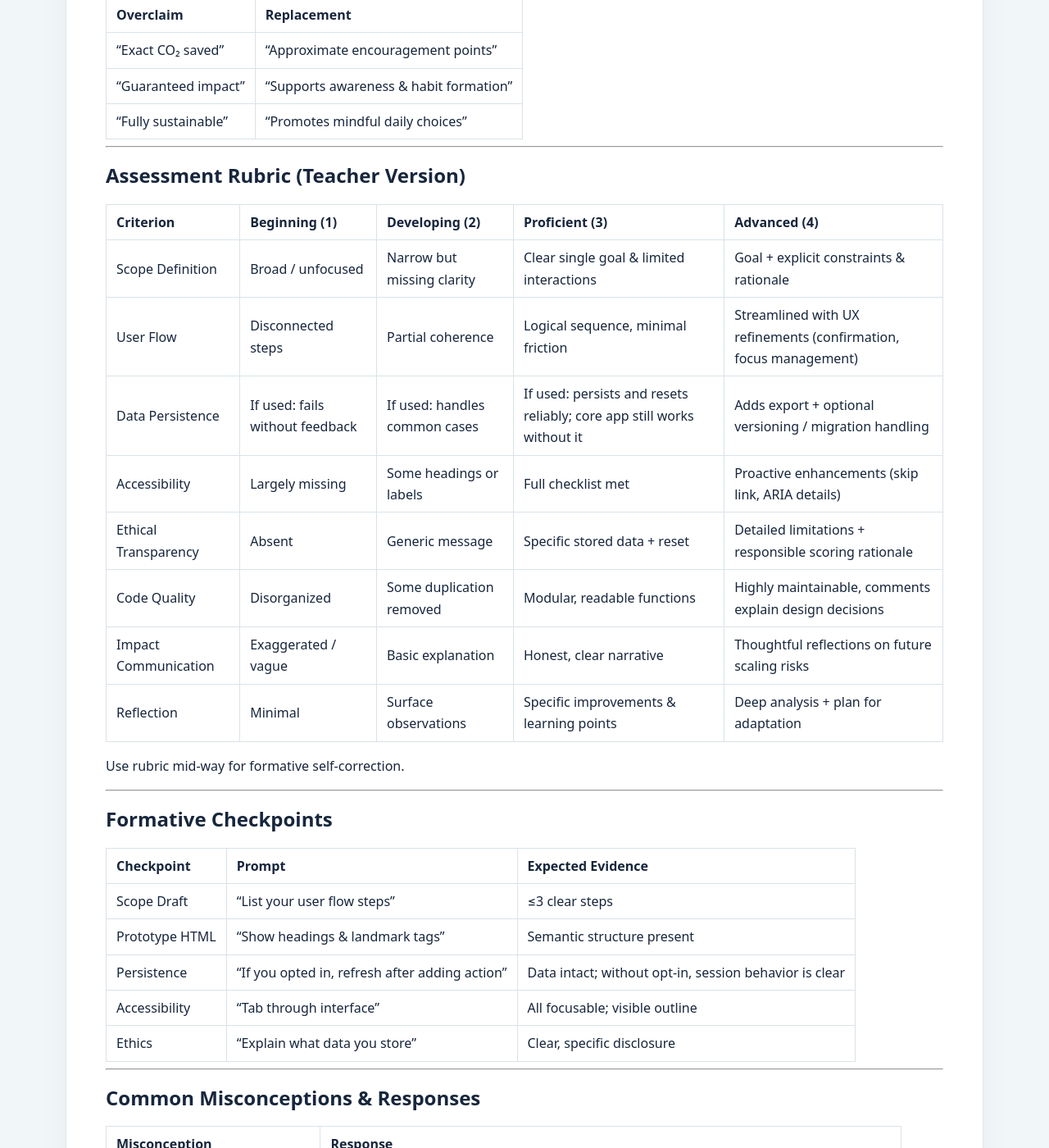
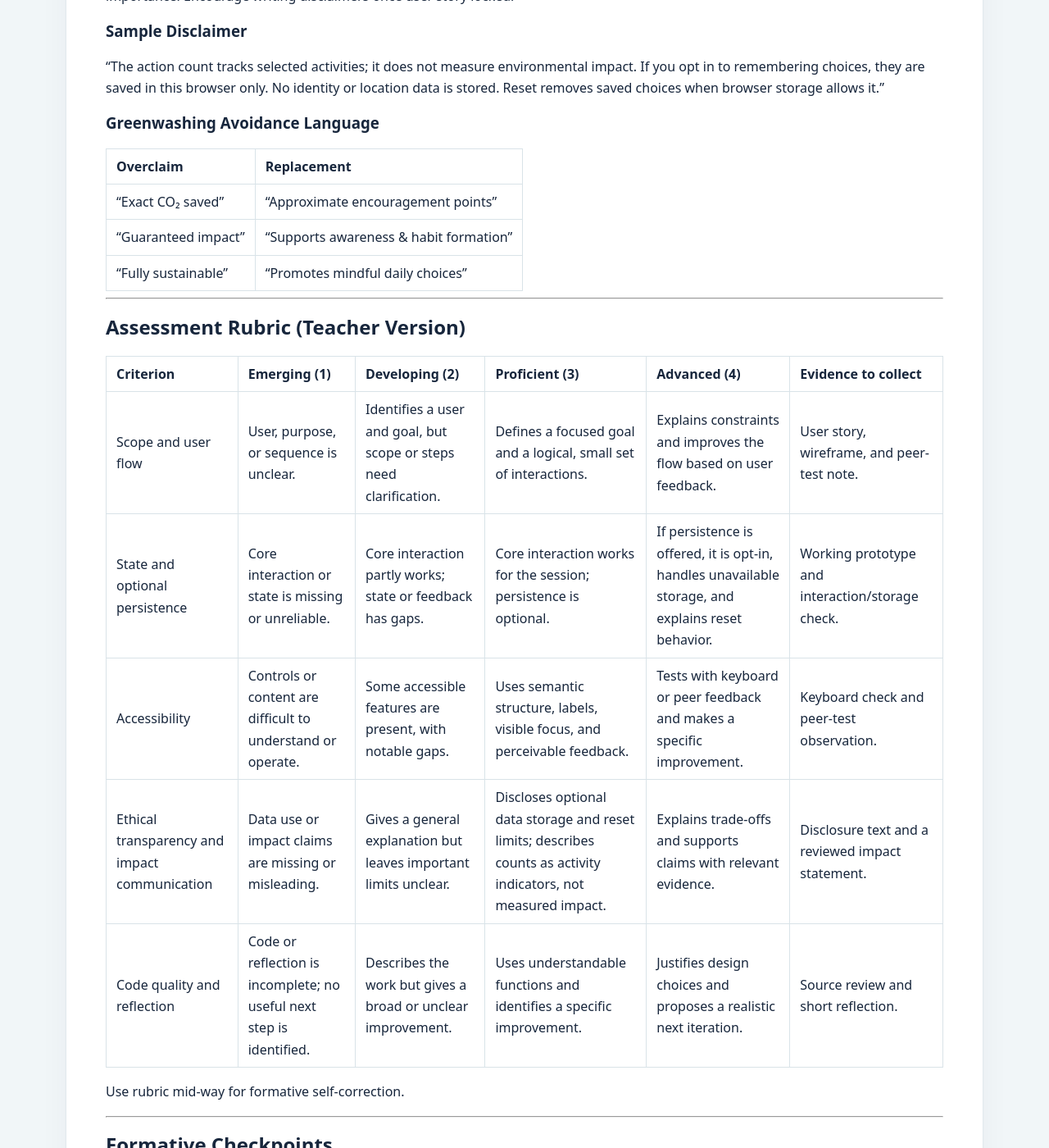
Before and after one commit to STEAM-C3T/dpk-learning-materials, a Jekyll site: the page built from modules/07-green-steam-challenge/units/7.1-green-mini-app/workbook/unit-7.1-teacher-annotated.md, in a window 1280 px wide and 1400 px high, scrolled down 3779 px. Shown: the whole window at 82% size. Built offline with Jekyll 4.4.1, drawn with Linux system fonts in a browser that asks for light colours; our own code applies the rules of GitHub Pages for plain Markdown files; some of the changed text lies outside the part shown.

Commit message:
Align Green Actions storage guidance

```diff
--- a/modules/07-green-steam-challenge/units/7.1-green-mini-app/workbook/unit-7.1-teacher-annotated.md
+++ b/modules/07-green-steam-challenge/units/7.1-green-mini-app/workbook/unit-7.1-teacher-annotated.md
@@ -102,7 +102,7 @@ Valid examples: Weekly goal progress bar, category filtering, simple trend visua
 | Kickoff            | 10–15 min | Scope & SDG selection        | Prompt specificity; review examples                   |
 | Planning           | 15–25 min | User story + wireframe       | Circulate; challenge vague goals                      |
 | Build I            | 30–40 min | HTML structure + base JS     | Conduct accessibility pre‑check early                 |
-| Build II           | 30–40 min | Persistence + refining UI    | Code review small groups; emphasize data transparency |
+| Build II           | 30–40 min | Interaction, state, and refining UI; optional persistence | Keep the core usable for the session; persistence is opt-in, with clear disclosure and failure handling |
 | Testing & Ethics   | 15–20 min | Checklist + impact messaging | Pair testing; analyze language                        |
 | Reflection & Share | 10–20 min | Demo + feedback              | Facilitate constructive critique                      |
 
@@ -115,7 +115,7 @@ Adapt durations based on class pacing and engagement.
 | Learner Profile                   | Support                                                    | Extension                                       |
 | --------------------------------- | ---------------------------------------------------------- | ----------------------------------------------- |
 | Emerging                          | Provide starter template with stub functions               | Add live filtering or sorting                   |
-| On Track                          | Offer action array; student writes persistence & rendering | Integrate simple chart (bar of daily points)    |
+| On Track                          | Offer action array; student implements state and rendering | Add opt-in persistence with graceful failure handling or integrate a simple chart |
 | Advanced                          | Allow designing own data model + modular architecture      | Implement preset goals + progress notifications |
 | ELL                               | Vocabulary mini‑glossary; sentence stems for disclaimers   | Multi‑language UI toggle                        |
 | Neurodivergent / Motion Sensitive | Emphasize stable, non‑flashing UI; quick break schedule    | Research minimalist UI comparisons              |
@@ -142,16 +142,13 @@ Early embed: Introduce privacy explanation before building interactions. Student
 
 ## Assessment Rubric (Teacher Version)
 
-| Criterion            | Beginning (1)       | Developing (2)             | Proficient (3)                           | Advanced (4)                                                     |
-| -------------------- | ------------------- | -------------------------- | ---------------------------------------- | ---------------------------------------------------------------- |
-| Scope Definition     | Broad / unfocused   | Narrow but missing clarity | Clear single goal & limited interactions | Goal + explicit constraints & rationale                          |
-| User Flow            | Disconnected steps  | Partial coherence          | Logical sequence, minimal friction       | Streamlined with UX refinements (confirmation, focus management) |
-| Data Persistence     | If used: fails without feedback | If used: handles common cases | If used: persists and resets reliably; core app still works without it | Adds export + optional versioning / migration handling           |
-| Accessibility        | Largely missing     | Some headings or labels    | Full checklist met                       | Proactive enhancements (skip link, ARIA details)                 |
-| Ethical Transparency | Absent              | Generic message            | Specific stored data + reset             | Detailed limitations + responsible scoring rationale             |
-| Code Quality         | Disorganized        | Some duplication removed   | Modular, readable functions              | Highly maintainable, comments explain design decisions           |
-| Impact Communication | Exaggerated / vague | Basic explanation          | Honest, clear narrative                  | Thoughtful reflections on future scaling risks                   |
-| Reflection           | Minimal             | Surface observations       | Specific improvements & learning points  | Deep analysis + plan for adaptation                              |
+| Criterion | Emerging (1) | Developing (2) | Proficient (3) | Advanced (4) | Evidence to collect |
+| --- | --- | --- | --- | --- | --- |
+| Scope and user flow | User, purpose, or sequence is unclear. | Identifies a user and goal, but scope or steps need clarification. | Defines a focused goal and a logical, small set of interactions. | Explains constraints and improves the flow based on user feedback. | User story, wireframe, and peer-test note. |
+| State and optional persistence | Core interaction or state is missing or unreliable. | Core interaction partly works; state or feedback has gaps. | Core interaction works for the session; persistence is optional. | If persistence is offered, it is opt-in, handles unavailable storage, and explains reset behavior. | Working prototype and interaction/storage check. |
+| Accessibility | Controls or content are difficult to understand or operate. | Some accessible features are present, with notable gaps. | Uses semantic structure, labels, visible focus, and perceivable feedback. | Tests with keyboard or peer feedback and makes a specific improvement. | Keyboard check and peer-test observation. |
+| Ethical transparency and impact communication | Data use or impact claims are missing or misleading. | Gives a general explanation but leaves important limits unclear. | Discloses optional data storage and reset limits; describes counts as activity indicators, not measured impact. | Explains trade-offs and supports claims with relevant evidence. | Disclosure text and a reviewed impact statement. |
+| Code quality and reflection | Code or reflection is incomplete; no useful next step is identified. | Describes the work but gives a broad or unclear improvement. | Uses understandable functions and identifies a specific improvement. | Justifies design choices and proposes a realistic next iteration. | Source review and short reflection. |
 
 Use rubric mid‑way for formative self‑correction.
 
@@ -163,7 +160,7 @@ Use rubric mid‑way for formative self‑correction.
 | -------------- | ------------------------------- | ------------------------------ |
 | Scope Draft    | “List your user flow steps”     | ≤3 clear steps                 |
 | Prototype HTML | “Show headings & landmark tags” | Semantic structure present     |
-| Persistence    | “If you opted in, refresh after adding action” | Data intact; without opt-in, session behavior is clear |
+| Storage (optional) | “If you opted in, refresh after adding an action; what happens if storage is unavailable?” | Persistence works when available, failure is handled, or the app clearly remains session-only |
 | Accessibility  | “Tab through interface”         | All focusable; visible outline |
 | Ethics         | “Explain what data you store”   | Clear, specific disclosure     |
 
@@ -185,7 +182,7 @@ Use rubric mid‑way for formative self‑correction.
 | Symptom          | Likely Cause                            | Fix                                                             |
 | ---------------- | --------------------------------------- | --------------------------------------------------------------- |
 | Totals incorrect | Points parsed as string                 | Use `Number()` or unary `+` when adding                         |
-| Data lost        | Wrong storage key or missing save       | Confirm consistent `STORAGE_KEY` and call after mutations       |
+| Saved choices missing | Persistence is off, browser storage was cleared or unavailable, or a save failed | Keep the session usable; explain the storage status and do not treat persistence as required |
 | Delete fails     | ID mismatch                             | Log IDs; ensure using unique generation technique               |
 | Export empty     | Export triggered before load            | Call `loadState()` before rendering; guard null state           |
 | Keyboard trap    | Custom component missing focus handling | Replace with native elements / ensure `tabindex` & ARIA correct |
@@ -248,9 +245,9 @@ Encourage inclusive metric choices (avoid culturally biased actions—e.g., assu
 | Purpose | Template                                                   |
 | ------- | ---------------------------------------------------------- |
 | Intro   | “This tool helps track small daily sustainability habits.” |
-| Impact  | “Point totals visualize consistency, not exact emissions.” |
-| Privacy | “Data remains ONLY in your browser (localStorage).”        |
-| Reset   | “Reset removes all stored actions immediately.”            |
+| Impact  | “Point totals are motivational only; they are not emissions estimates or measurements of environmental impact.” |
+| Privacy | “If enabled, choices are stored in this browser’s localStorage and this example does not upload them. Browser storage is accessible to scripts on the same site; do not store sensitive data.” |
+| Reset   | “Reset clears this session and attempts to remove saved choices; browser restrictions may prevent saved data from being removed.” |
 
 ---
 
```
Also changed, not shown: modules/07-green-steam-challenge/module-deck/module-07-deck.md (+8 -8 lines), modules/07-green-steam-challenge/units/7.1-green-mini-app/deck/unit-7.1-deck.md (+3 -3 lines), modules/07-green-steam-challenge/units/7.1-green-mini-app/tutorial/unit-7.1-tutorial.md (+3 -2 lines).
